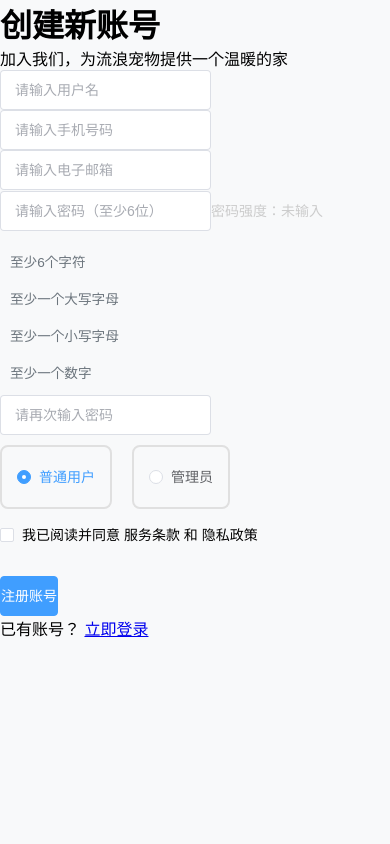
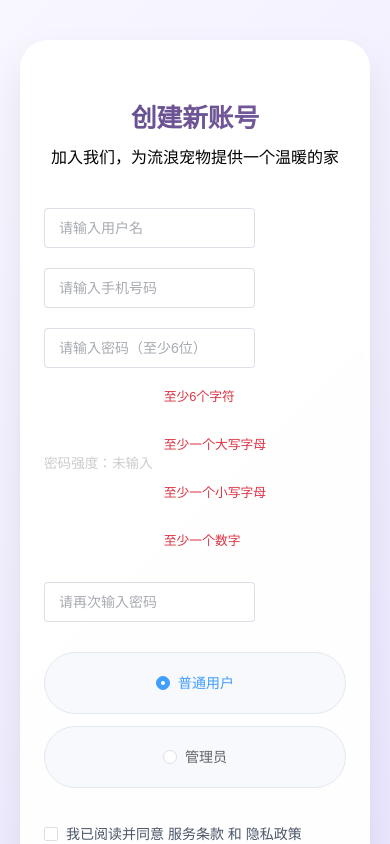
Before and after one commit to xianZhao525/Pet-Management-Platform, a Vue app in the folder frontend/: page /register in a window 390 px wide. Shown: the top 844 px of the page. Built offline with nearby package versions, Linux system fonts and the light colour scheme.

Commit message:
fix：修复注册页面

```diff
--- a/frontend/src/views/user/register.vue
+++ b/frontend/src/views/user/register.vue
@@ -1,12 +1,12 @@
 <template>
-  <div class="register-container">
-    <div class="register-card">
-      <div class="register-header">
-        <router-link to="/" class="register-logo">
+  <div class="auth-container">
+    <div class="auth-card">
+      <div class="auth-header">
+        <router-link to="/" class="auth-logo">
           <i class="fas fa-paw"></i>
         </router-link>
-        <h1 class="register-title">创建新账号</h1>
-        <p class="register-subtitle">加入我们，为流浪宠物提供一个温暖的家</p>
+        <h1 class="auth-title">创建新账号</h1>
+        <p class="auth-subtitle">加入我们，为流浪宠物提供一个温暖的家</p>
       </div>
 
       <!-- 错误消息 -->
@@ -55,7 +55,7 @@
         </el-form-item>
 
         <!-- 邮箱 -->
-        <el-form-item prop="email">
+        <!-- <el-form-item prop="email">
           <div class="input-with-icon">
             <i class="fas fa-envelope input-icon"></i>
             <el-input
@@ -65,7 +65,7 @@
               @blur="validateField('email')"
             />
           </div>
-        </el-form-item>
+        </el-form-item> -->
 
         <!-- 密码 -->
         <el-form-item prop="password">
@@ -172,13 +172,13 @@
           </div>
         </el-form-item>
 
-        <el-button type="primary" size="large" native-type="submit" :loading="loading" class="register-btn">
+        <el-button type="primary" size="large" native-type="submit" :loading="loading" class="auth-btn">
           <i class="fas fa-user-plus"></i> 注册账号
         </el-button>
       </el-form>
 
-      <div class="register-footer">
-        <p>已有账号？ <router-link to="/login" class="register-link">立即登录</router-link></p>
+      <div class="auth-footer">
+        <p>已有账号？ <router-link to="/login" class="auth-link">立即登录</router-link></p>
       </div>
     </div>
   </div>
@@ -391,6 +391,240 @@
   </script>
 
   <style scoped>
+    /* 导入原有的样式文件 */
     @import '@/assets/css/register.css';
     @import '@/assets/css/style.css';
+
+    /* 全局背景渐变（覆盖 body 背景） */
+    .auth-container {
+      background: linear-gradient(135deg, #f8f7ff 0%, #e9e4ff 100%);
+      min-height: 100vh;
+      display: flex;
+      align-items: center;
+      justify-content: center;
+      padding: 40px 20px;
+    }
+
+    /* 卡片样式增强 */
+    .auth-card {
+      background: rgba(255, 255, 255, 0.95);
+      backdrop-filter: blur(2px);
+      border-radius: 28px;
+      box-shadow: 0 20px 40px rgba(0, 0, 0, 0.08), 0 4px 12px rgba(0, 0, 0, 0.02);
+      transition: transform 0.3s ease, box-shadow 0.3s ease;
+      max-width: 520px;
+      width: 100%;
+      padding: 40px 35px;
+    }
+
+    .auth-card:hover {
+      transform: translateY(-4px);
+      box-shadow: 0 28px 48px rgba(0, 0, 0, 0.12);
+    }
+
+    /* 头部 Logo 动画 */
+    .auth-logo {
+      display: inline-block;
+      transition: transform 0.2s ease;
+    }
+
+    .auth-logo:hover {
+      transform: scale(1.05);
+    }
+
+    /* 标题样式微调 */
+    .auth-title {
+      font-size: 2rem;
+      margin-top: 8px;
+      background: linear-gradient(135deg, #5f4b8b, #7b5ea0);
+      -webkit-background-clip: text;
+      background-clip: text;
+      color: transparent;
+    }
+
+    /* 表单容器宽度100% */
+    .auth-card .el-form-item {
+      width: 100%;
+      margin-bottom: 20px;
+    }
+
+    /* 输入框渐变边框 + 圆润样式 */
+    .auth-card .el-input__wrapper {
+      padding: 12px 16px;
+      border: 2px solid transparent;
+      border-radius: 20px;
+      background: white;
+      background-clip: padding-box, border-box;
+      background-origin: padding-box, border-box;
+      background-image: linear-gradient(white, white), linear-gradient(135deg, #667eea, #764ba2);
+      transition: all 0.2s ease;
+      box-shadow: 0 2px 4px rgba(0, 0, 0, 0.02);
+    }
+
+    /* 输入框悬浮效果 */
+    .auth-card .el-input__wrapper:hover {
+      transform: translateY(-1px);
+      box-shadow: 0 4px 12px rgba(102, 126, 234, 0.2);
+    }
+
+    /* 输入框聚焦效果 */
+    .auth-card .el-input__wrapper.is-focus {
+      border-color: transparent;
+      background-image: linear-gradient(white, white), linear-gradient(135deg, #5f4b8b, #7b5ea0);
+      box-shadow: 0 0 0 3px rgba(123, 94, 160, 0.2);
+    }
+
+    /* 密码强度区域样式增强（依次排列） */
+    .password-strength {
+      margin-top: 12px;
+      margin-bottom: 8px;
+      height: 6px;
+      background-color: #e9ecef;
+      border-radius: 4px;
+      overflow: hidden;
+    }
+
+    .password-strength-bar {
+      height: 100%;
+      border-radius: 4px;
+      transition: width 0.3s ease;
+    }
+
+    .password-strength-text {
+      font-size: 0.85rem;
+      margin-bottom: 8px;
+      font-weight: 500;
+    }
+
+    .password-requirements {
+      margin-top: 8px;
+      display: flex;
+      flex-wrap: wrap;
+      gap: 12px;
+    }
+
+    .requirement {
+      font-size: 0.8rem;
+      display: inline-flex;
+      align-items: center;
+      gap: 6px;
+      color: #6c757d;
+    }
+
+    .requirement.valid {
+      color: #28a745;
+    }
+
+    .requirement.invalid {
+      color: #dc3545;
+    }
+
+    /* 确认密码匹配文本 */
+    .password-match-text {
+      font-size: 0.85rem;
+      margin-top: 5px;
+      margin-bottom: 0;
+    }
+
+    /* 角色选择区域：两个选项各占一半宽度 */
+    .role-selection {
+      display: flex;
+      gap: 20px;
+      width: 100%;
+    }
+
+    .role-option {
+      flex: 1;
+      margin: 0;
+      padding: 10px 0;
+      display: flex;
+      justify-content: center;
+      align-items: center;
+      border: 1.5px solid #e2e8f0;
+      border-radius: 40px;
+      transition: all 0.2s ease;
+      background: #f8f9fc;
+      cursor: pointer;
+    }
+
+    .role-option:hover {
+      border-color: #7b5ea0;
+      background: #f5f0ff;
+    }
+
+    /* 让 el-radio 占满整个选项区域 */
+    .role-option .el-radio {
+      width: 100%;
+      display: flex;
+      align-items: center;
+      justify-content: center;
+      margin: 0;
+    }
+
+    /* 当 radio 选中时，选项高亮 */
+    .role-option .el-radio.is-checked {
+      color: #7b5ea0;
+    }
+
+    /* 服务条款复选框样式 */
+    .terms-agreement {
+      display: flex;
+      align-items: flex-start;
+      margin-bottom: 25px;
+    }
+
+    .terms-agreement .el-checkbox {
+      font-size: 0.9rem;
+      color: #4a5568;
+    }
+
+    /* 按钮样式增强 */
+    .auth-btn {
+      background: linear-gradient(135deg, #667eea, #764ba2);
+      border: none;
+      border-radius: 40px;
+      font-weight: 600;
+      letter-spacing: 0.5px;
+      transition: all 0.3s ease;
+      box-shadow: 0 4px 10px rgba(102, 126, 234, 0.3);
+      width: 100%;
+      padding: 14px;
+      font-size: 1rem;
+    }
+
+    .auth-btn:hover {
+      transform: translateY(-2px);
+      box-shadow: 0 8px 20px rgba(102, 126, 234, 0.4);
+    }
+
+    /* 底部链接样式 */
+    .auth-link {
+      font-weight: 500;
+      transition: color 0.2s;
+    }
+
+    .auth-link:hover {
+      text-decoration: underline;
+    }
+
+    /* 响应式调整 */
+    @media (max-width: 480px) {
+      .auth-card {
+        padding: 30px 24px;
+      }
+      .auth-title {
+        font-size: 1.6rem;
+      }
+      .role-selection {
+        flex-direction: column;
+        gap: 12px;
+      }
+      .role-option {
+        width: 100%;
+      }
+      .password-requirements {
+        flex-direction: column;
+        gap: 6px;
+      }
+    }
 </style>
```
Lines whose indentation alone changed are shown as unchanged.
